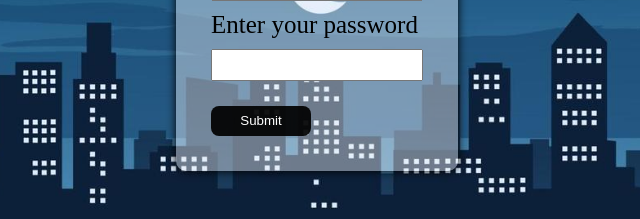
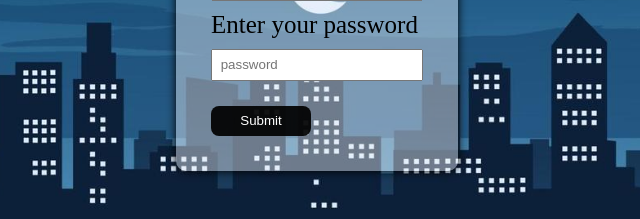
Before and after one commit to Cyber-Programer/demo_login_form, a plain HTML site: page index.html in a window 1280 px wide. Shown: the part 405-624 px from the top of the page, 323-963 px from the left. Drawn offline with Linux system fonts and the light colour scheme.

Commit message:
Update index.html

```diff
--- a/index.html
+++ b/index.html
@@ -78,7 +78,7 @@
             <input type="text" placeholder=" Email" id="id" name="id">
 
             <label for="pass">Enter your password</label>
-            <input type="password" name="pass" id="pass">
+            <input type="password" name="pass" id="pass"  placeholder=" password">
 
             <input type="submit" name="btn" id="btn">
         </form>
```
